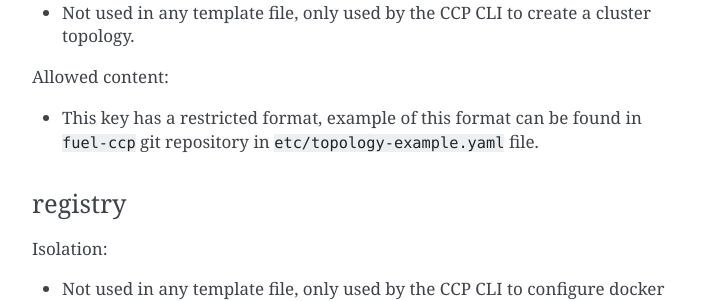
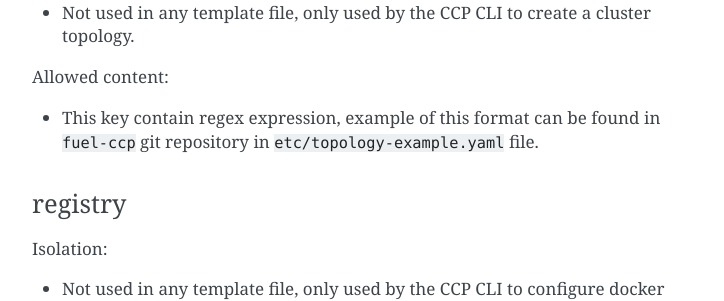
Before and after one commit to openstack-archive/fuel-ccp, a Sphinx documentation site: the page built from doc/source/config/types.rst, in a window 1280 px wide and 900 px high, scrolled down 8272 px. Shown: the part 154-455 px from the top of the window, without its empty margins (388-1112 px from the left). Built offline with Sphinx 7.4.7, drawn with Linux system fonts in a browser that asks for light colours.

```diff
--- a/doc/source/config/types.rst
+++ b/doc/source/config/types.rst
@@ -481,7 +481,7 @@
 
 Allowed content:
 
-- This key has a restricted format, example of this format can be found in
+- This key contain regex expression, example of this format can be found in
   ``fuel-ccp`` git repository in ``etc/topology-example.yaml`` file.
 
 .. _registry:
```
Also changed, not shown: 1 other file.
